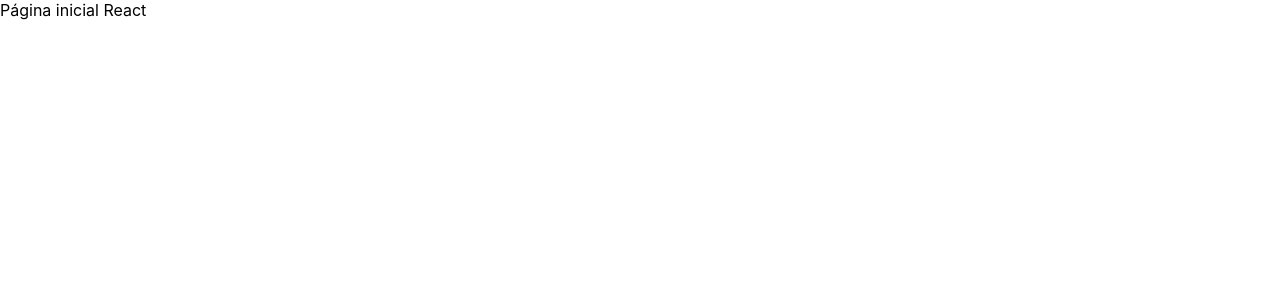
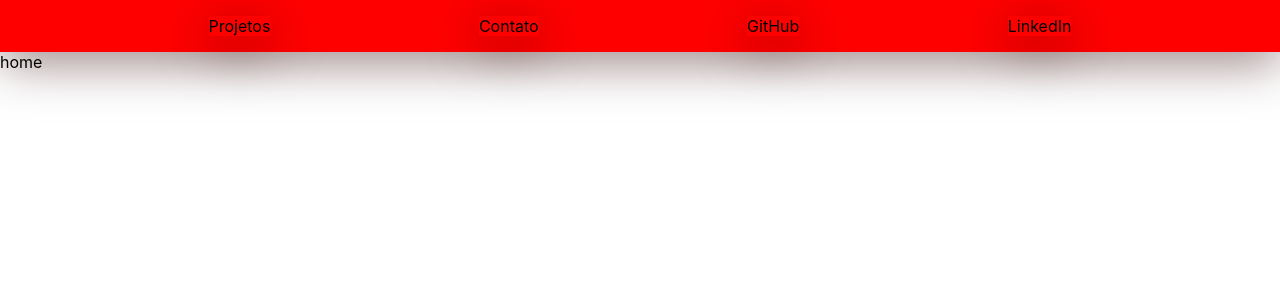
Before and after one commit to vinigofr/vinigofr.github.io, a React (Create React App) app in the folder vinigofr-portfolio/: page / in a window 1280 px wide. Shown: the top 300 px of the page. Built offline with nearby package versions, Linux system fonts and the light colour scheme.

Commit message:
[ADD] Adiciona logica do header para naveegaçao sem rotas

```diff
--- a/vinigofr-portfolio/src/Components/Header.jsx
+++ b/vinigofr-portfolio/src/Components/Header.jsx
@@ -1,11 +1,41 @@
-import React from 'react'
+import React from 'react';
+import '../general-style.css';
 
-export default function Header() {
+const headerButtons = [{
+  text: 'Projetos',
+  value: 'projects',
+},{
+  text: 'Contato',
+  value: 'contact',
+},
+{
+  text: 'GitHub',
+  value: 'github',
+},
+{
+  text: 'LinkedIn',
+  value: 'linkedin',
+}
+]
+
+export default function Header(props) {
+  const { setPage } = props;
+
+  function choosePage(page) {
+    setPage(page.id);
+  };
+
   return (
-    <div>
-      <header>
-
+      <header className="main-header">
+        {headerButtons.map(({text, value}) => (
+          <p
+          className="main-header"
+          id={ value }
+          onClick={ (e) => choosePage(e.target) }
+          >
+            {text}
+          </p>
+        ))}
       </header>
-    </div>
-  )
+  );
 }
--- a/vinigofr-portfolio/src/Pages/Home.jsx
+++ b/vinigofr-portfolio/src/Pages/Home.jsx
@@ -1,9 +1,12 @@
-import React from 'react';
-
+import React, { useState } from 'react';
+import Header from '../Components/Header';
 function Home() {
+  const [page, setPage] = useState('home');
   return (
     <div>
-      Página inicial React
+      {console.log(page)}
+      <Header setPage={ setPage } />
+      { page }
     </div>
   )
 }
--- /dev/null
+++ b/vinigofr-portfolio/src/general-style.css
@@ -0,0 +1,10 @@
+.pointer {
+  cursor: pointer;
+}
+
+.main-header {
+  display: flex;
+  justify-content: space-evenly;
+  background-color: red;
+  box-shadow: 0px 10px 50px rgba(50, 0, 0, 0.5);
+}
```
